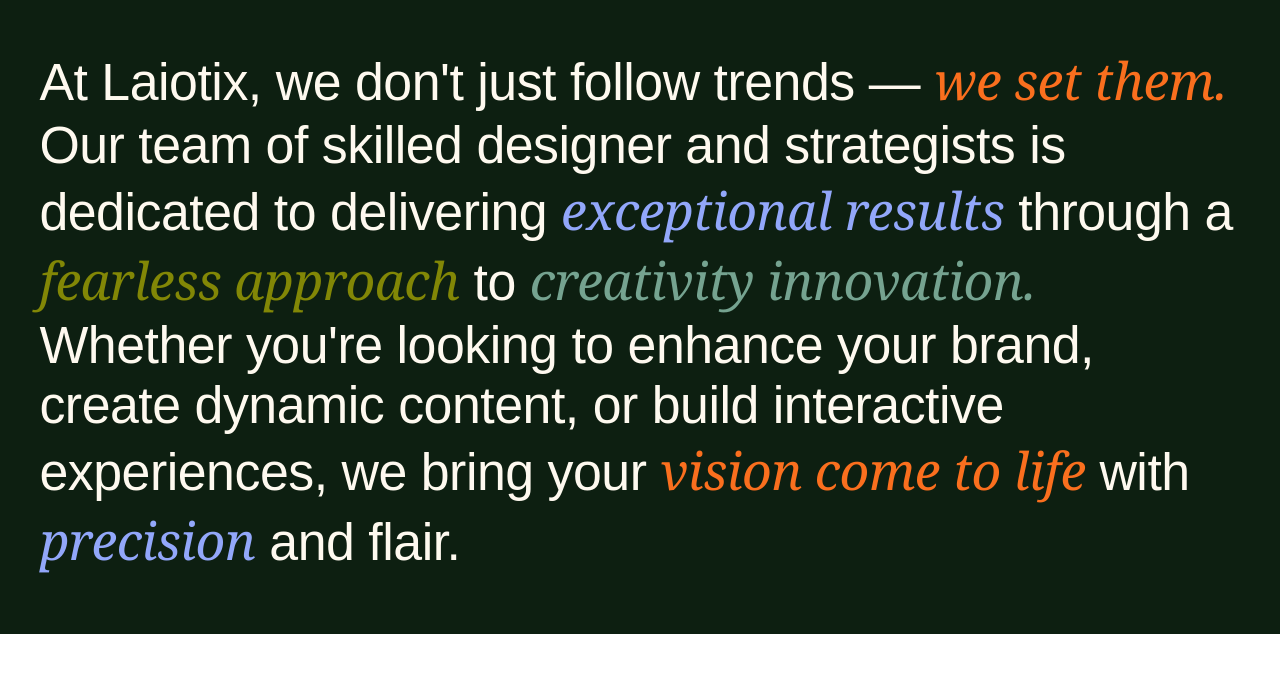
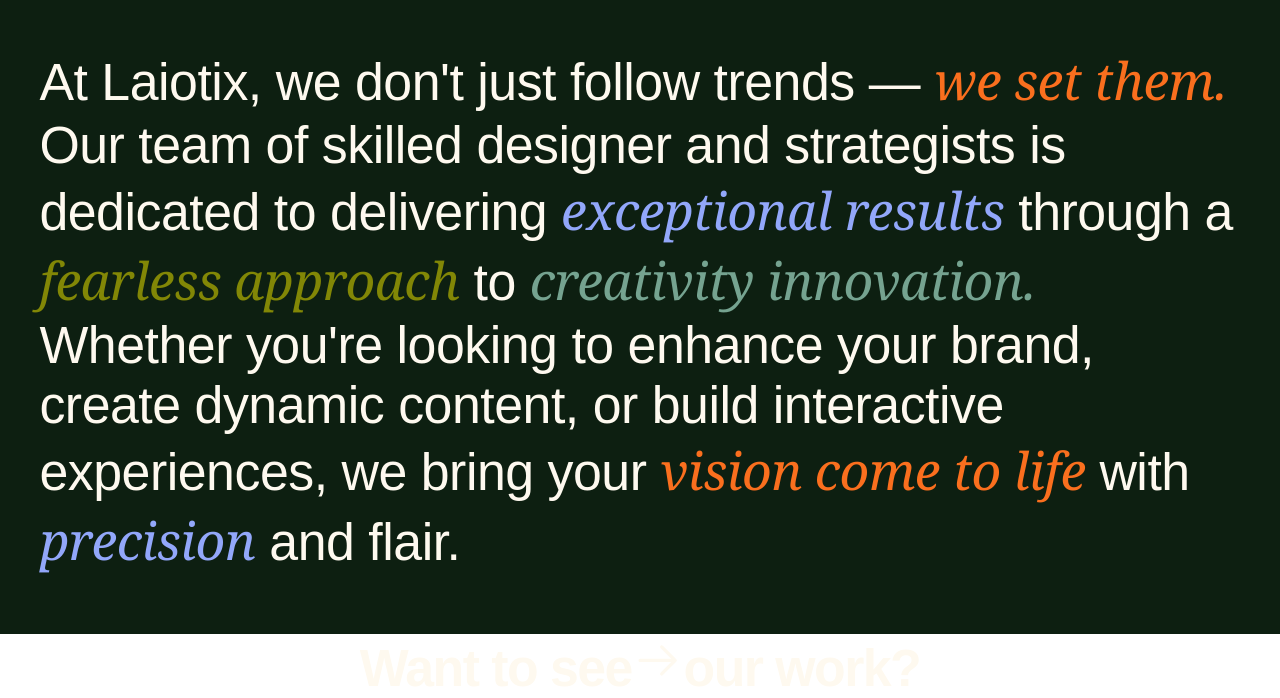
Before and after one commit to rorisangputu/tester, a Next.js app: page / in a window 1280 px wide. Shown: the part 1213-1911 px from the top of the page. Before the commit the page ends 1847 px from the top, so only its background shows below. Built offline with nearby package versions, Linux system fonts and the light colour scheme.

Commit message:
updated animations

```diff
--- a/app/components/Loader/animations.js
+++ b/app/components/Loader/animations.js
@@ -11,18 +11,18 @@
     "[data-preload-title]",
     {
         y: 0,
-        duration: 0.5,
+        duration: 5,
 
     },
     {
-        y: 30,
+        y: 50,
         duration: 0.5,
 
     }
   );
 
   tl.to("[data-preload-title]", {
-    scaleY: 1.2,
+    y:0,
   });
   tl.fromTo(
     "[data-text]",
@@ -48,7 +48,7 @@
     });
 
     tl.fromTo("[data-home-content]", {
-        y: 800,
+        y: 1000,
 
     }, {
         y: 0,
--- a/app/components/Work/Work.jsx
+++ b/app/components/Work/Work.jsx
@@ -1,9 +1,18 @@
 import React from 'react'
-import styles from './Work.modules.scss';
+import './Work.modules.scss';
+import { GoArrowRight } from "react-icons/go";
+
 const Work = () => {
     return (
-        <div className={styles.workContainer}>
-
+        <div className='workContainer'>
+            <div className=''>
+                <h1 className=''>Want to see
+                    <span className=''>
+                        <GoArrowRight />
+                        our <span className=''>work?</span>
+                    </span>
+                </h1>
+            </div>
         </div>
     )
 }
--- a/app/components/Work/Work.modules.scss
+++ b/app/components/Work/Work.modules.scss
@@ -1,4 +1,7 @@
 .workContainer{
     width: 100%;
     background-color: white;
+    display: flex;
+    justify-content: center;
+    align-items: center;
 }
```
